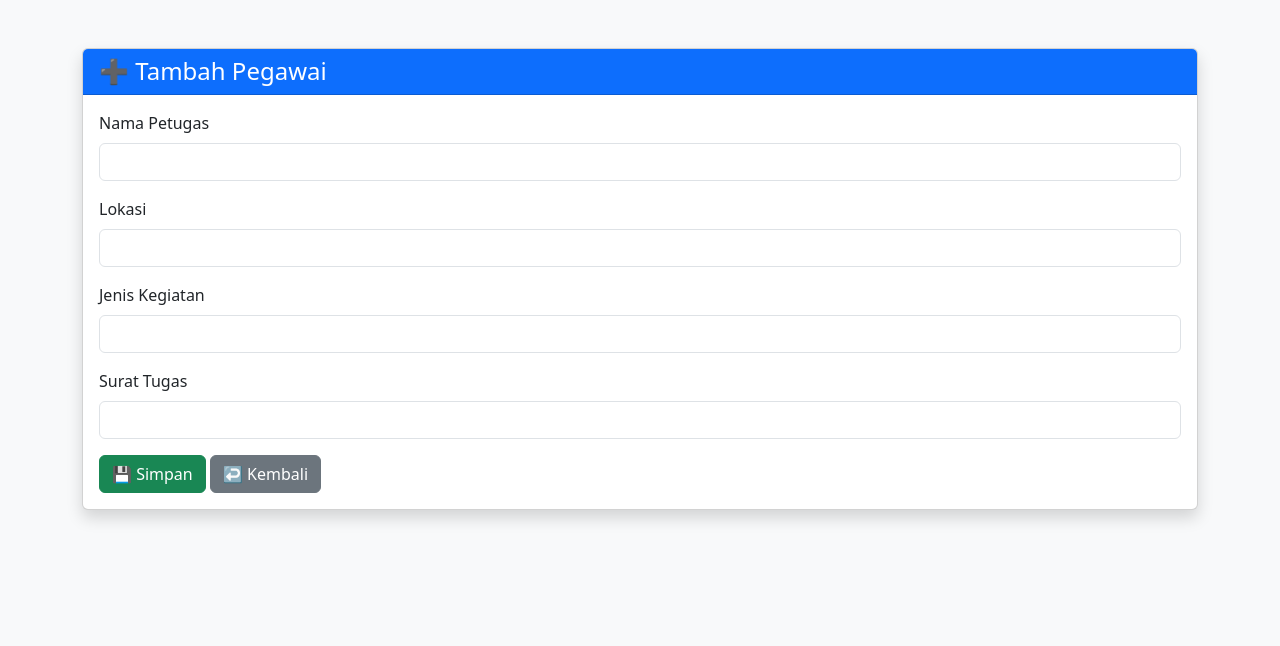
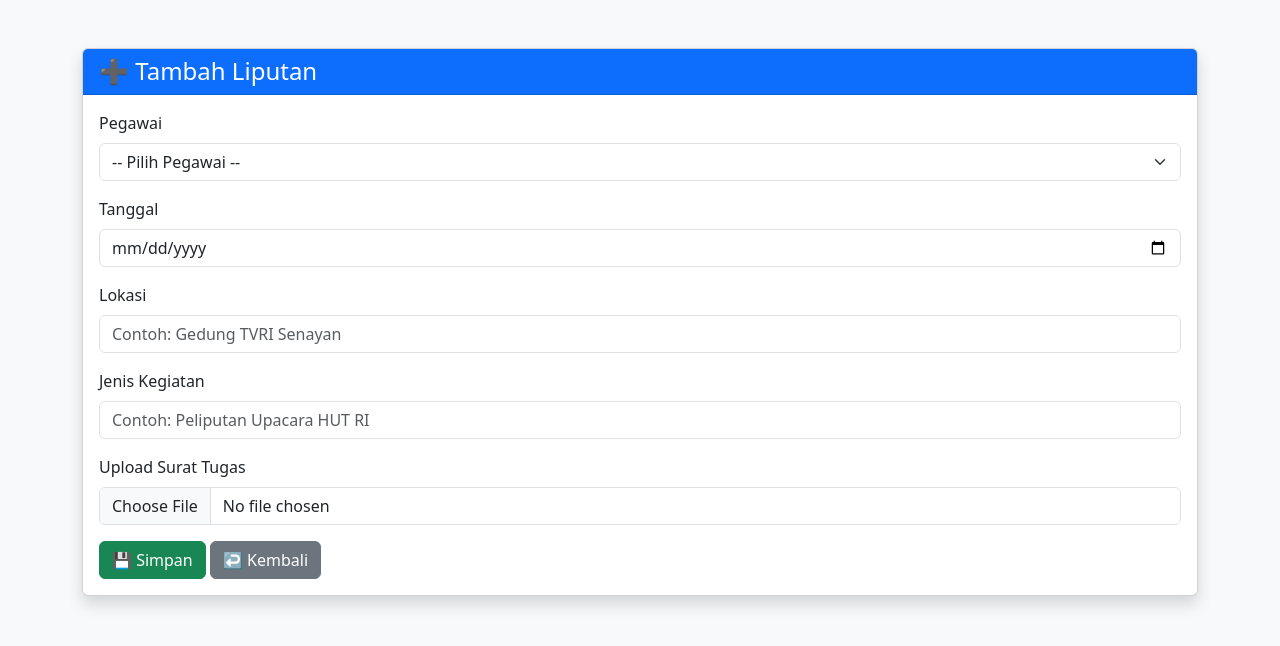
Before and after one commit to arkann-1/tvri-project, a PHP site: page /pages/tambah_liputan.php in a window 1280 px wide. Shown: the top 646 px of the page. Run offline with PHP 8.4, Linux system fonts and the light colour scheme; data comes from the database, SQL or seed files in the repository.

Commit message:
menambahkan tanggal dan perbaiki bug

```diff
--- a/pages/tambah_liputan.php
+++ b/pages/tambah_liputan.php
@@ -1,5 +1,6 @@
 <?php
 include '../config/koneksi.php';
+$pegawai = $conn->query("SELECT id, nama FROM pegawai ORDER BY nama ASC");
 ?>
 <!DOCTYPE html>
 <html lang="id">
@@ -13,33 +14,45 @@
 <div class="container mt-5">
   <div class="card shadow">
     <div class="card-header bg-primary text-white">
-      <h4 class="m-0">➕ Tambah Pegawai</h4>
+      <h4 class="m-0">➕ Tambah Liputan</h4>
     </div>
     <div class="card-body">
-      <form action="proses_tambahpegawai.php" method="post" enctype="multipart/form-data">
+      <form action="proses_tambahliputan.php" method="post" enctype="multipart/form-data">
 
         <div class="mb-3">
-          <label class="form-label">Nama Petugas</label>
-          <input type="text" name="nip" class="form-control" required>
+          <label class="form-label">Pegawai</label>
+          <select name="id_pegawai" class="form-select" required>
+            <option value="">-- Pilih Pegawai --</option>
+            <?php while ($p = $pegawai->fetch_assoc()): ?>
+              <option value="<?= $p['id'] ?>">
+                <?= $p['nama'] ?>
+              </option>
+            <?php endwhile; ?>
+          </select>
+        </div>
+
+        <div class="mb-3">
+          <label class="form-label">Tanggal</label>
+          <input type="date" name="tanggal" class="form-control" required>
         </div>
 
         <div class="mb-3">
           <label class="form-label">Lokasi</label>
-          <input type="text" name="nama" class="form-control" required>
+          <input type="text" name="lokasi" class="form-control" placeholder="Contoh: Gedung TVRI Senayan" required>
         </div>
 
         <div class="mb-3">
           <label class="form-label">Jenis Kegiatan</label>
-          <input type="text" name="tim" class="form-control" required>
+          <input type="text" name="jenis_kegiatan" class="form-control" placeholder="Contoh: Peliputan Upacara HUT RI" required>
         </div>
 
         <div class="mb-3">
-          <label class="form-label">Surat Tugas</label>
-          <input type="text" name="nama" class="form-control" required>
+          <label class="form-label">Upload Surat Tugas</label>
+          <input type="file" name="file_path" class="form-control">
         </div>
 
         <button type="submit" class="btn btn-success">💾 Simpan</button>
-        <a href="daftarpegawai.php" class="btn btn-secondary">↩️ Kembali</a>
+        <a href="../index.php" class="btn btn-secondary">↩️ Kembali</a>
       </form>
     </div>
   </div>
--- a/pages/tambahpegawai.php
+++ b/pages/tambahpegawai.php
@@ -70,7 +70,7 @@
         </div>
 
         <button type="submit" class="btn btn-success">💾 Simpan</button>
-        <a href="daftarpegawai.php" class="btn btn-secondary">↩️ Kembali</a>
+        <a href="index.php" class="btn btn-secondary">↩️ Kembali</a>
       </form>
     </div>
   </div>
```
